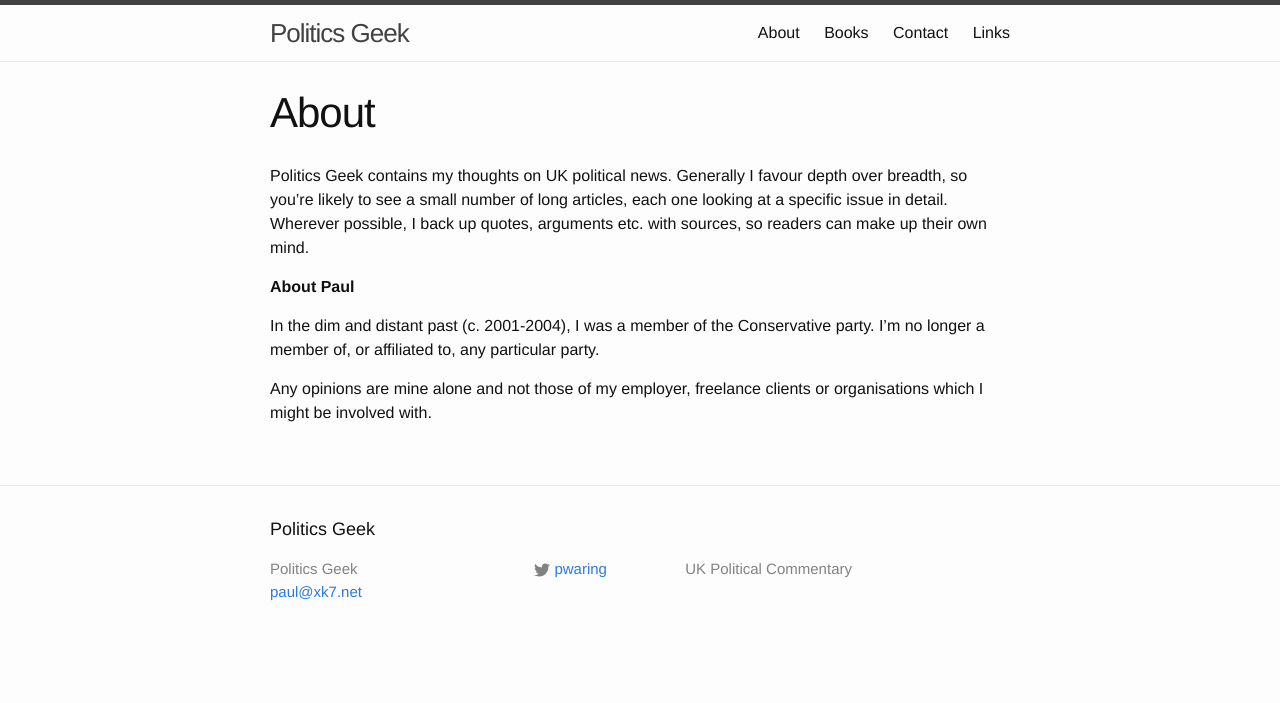
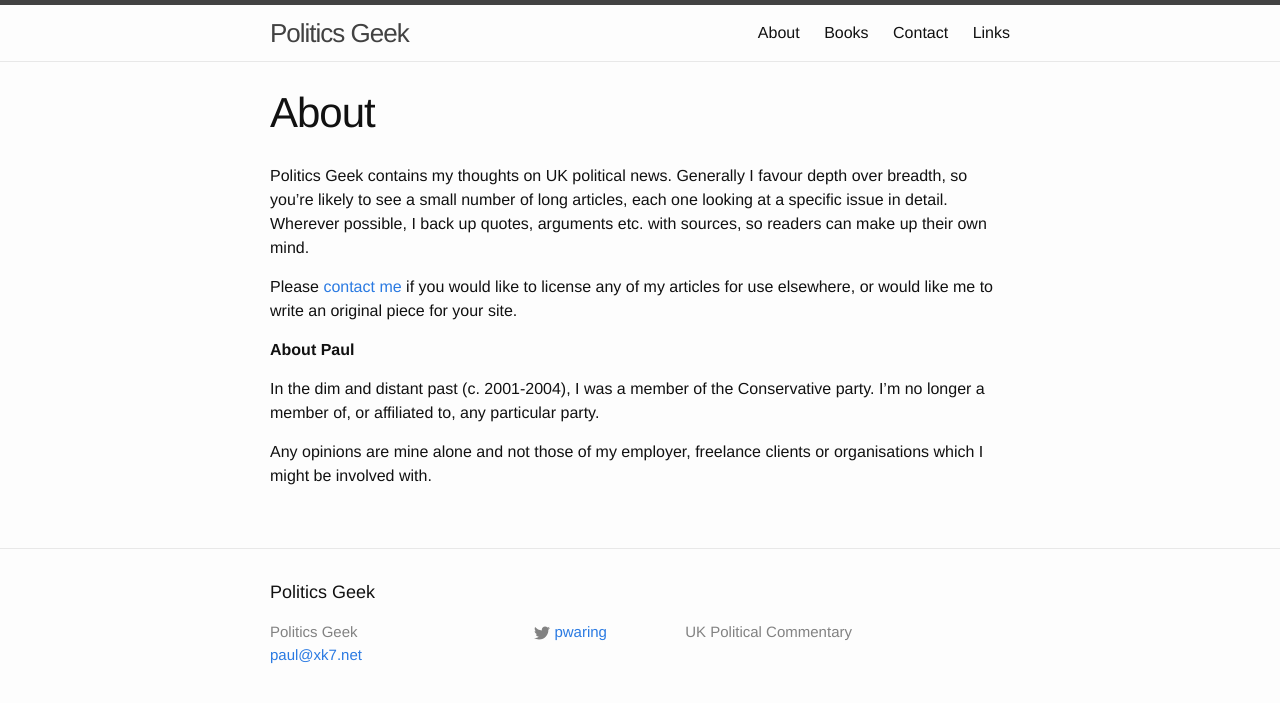
Before and after one commit to pwaring/politicsgeek.co.uk, a Jekyll site: the page built from about.md, in a window 1280 px wide. Shown: the top 703 px of the page. Built offline with Jekyll 4.4.1, drawn with Linux system fonts in a browser that asks for light colours.

Commit message:
Contact link on about page

```diff
--- a/about.md
+++ b/about.md
@@ -5,6 +5,9 @@ permalink: /about/
 ---
 Politics Geek contains my thoughts on UK political news. Generally I favour depth over breadth, so you're likely to see a small number of long articles, each one looking at a specific issue in detail. Wherever possible, I back up quotes, arguments etc. with sources, so readers can make up their own mind.
 
+Please [contact me](/contact/) if you would like to license any of my articles
+for use elsewhere, or would like me to write an original piece for your site.
+
 **About Paul**
 
 In the dim and distant past (c. 2001-2004), I was a member of the Conservative party. I'm no longer a member of, or affiliated to, any particular party.
```
